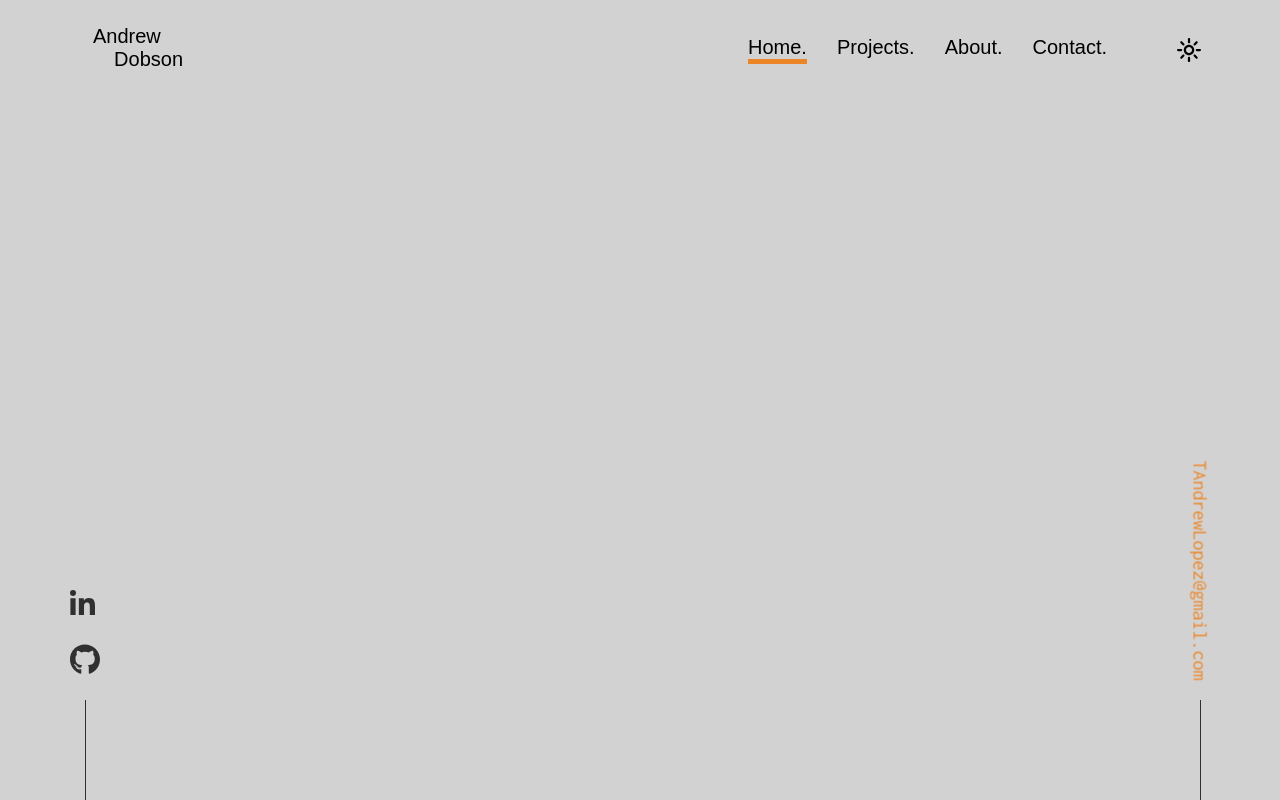
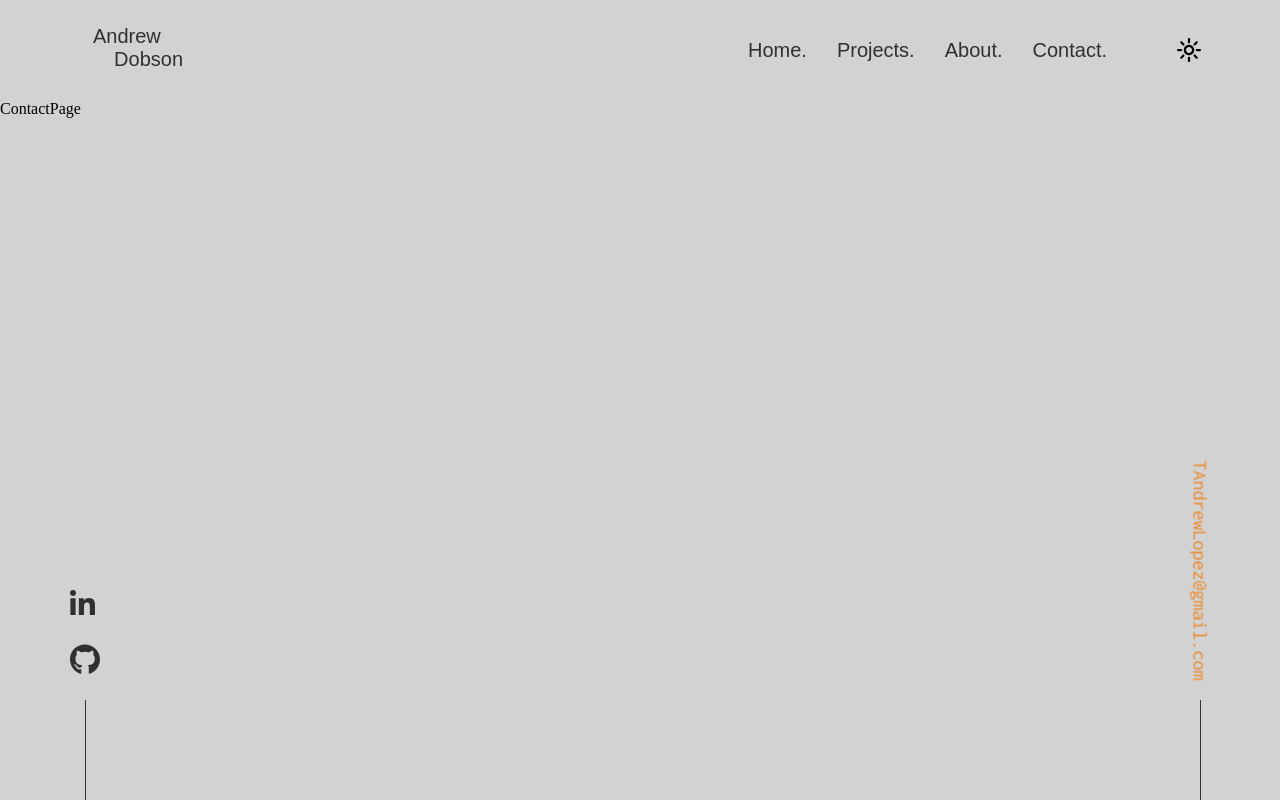
Before and after one commit to TAndrewLopez/portfolio.v1, a React app: page /contact in a window 1280 px wide. Built offline with nearby package versions, Linux system fonts and the light colour scheme; a web font is replaced by a local one.

Commit message:
Added react-router-dom for navigation.

```diff
--- a/src/components/App.jsx
+++ b/src/components/App.jsx
@@ -1,9 +1,12 @@
 import React from "react";
-
+import { Routes, Route } from "react-router-dom";
 //COMPONENTS
 import { NavBar } from "./NavBar/NavBar";
 import { Socials } from "./Socials/Socials";
+
 import { LandingPage } from "./pages/Landing/LandingPage";
+import { AboutPage } from "./pages/About/AboutPage";
+import { ContactPage } from "./pages/Contact/ContactPage";
 import { ProjectsPage } from "./pages/Projects/ProjectsPage";
 
 const App = () => {
@@ -11,7 +14,12 @@ const App = () => {
     <div className="app">
       <NavBar />
       <Socials />
-      {/* <LandingPage /> */}
+      <Routes>
+        <Route path="/" element={<LandingPage />} />
+        <Route path="/about" element={<AboutPage />} />
+        <Route path="/projects" element={<ProjectsPage />} />
+        <Route path="/contact" element={<ContactPage />} />
+      </Routes>
       {/* <ProjectsPage /> */}
     </div>
   );
--- a/src/components/NavBar/NavBar.jsx
+++ b/src/components/NavBar/NavBar.jsx
@@ -1,4 +1,5 @@
 import React from "react";
+import { Link } from "react-router-dom";
 import "./navbar.css";
 
 export const NavBar = () => {
@@ -6,16 +7,18 @@ export const NavBar = () => {
     <div className="navbar-container">
       <div className="nav-left">
         <div className="logo">
-          <span>Andrew</span>
-          <span>Dobson</span>
+          <Link to={"/"}>
+            <span>Andrew</span>
+            <span>Dobson</span>
+          </Link>
         </div>
       </div>
       <div className="nav-right">
         <div className="links">
-          <span className="active">Home.</span>
-          <span>Projects.</span>
-          <span>About.</span>
-          <span>Contact.</span>
+          <Link to={"/"}>Home.</Link>
+          <Link to={"/projects"}>Projects.</Link>
+          <Link to={"/about"}>About.</Link>
+          <Link to={"/contact"}>Contact.</Link>
         </div>
         <div className="toggle-mode">
           <svg xmlns="http://www.w3.org/2000/svg" viewBox="0 0 512 512">
--- a/src/components/NavBar/navbar.css
+++ b/src/components/NavBar/navbar.css
@@ -21,7 +21,11 @@
 .logo {
   width: 90px;
   height: 50px;
-  cursor: pointer;
+}
+
+.logo a {
+  text-decoration: none;
+  color: #303030;
 }
 
 .logo span:nth-child(2) {
@@ -37,12 +41,13 @@
   list-style: none;
   margin-right: 55px;
 }
-
-.links span {
+.links a {
+  color: #303030;
+  text-decoration: none;
   margin: 15px;
 }
 
-.links span.active::after {
+.links a.active::after {
   content: "";
   display: block;
   height: 5px;
--- a/src/components/pages/About/AboutPage.jsx
+++ b/src/components/pages/About/AboutPage.jsx
@@ -1,7 +1,5 @@
 import React from "react";
 
-const AboutPage = () => {
+export const AboutPage = () => {
   return <div>AboutPage</div>;
 };
-
-export default AboutPage;
--- /dev/null
+++ b/src/components/pages/Contact/ContactPage.jsx
@@ -0,0 +1,5 @@
+import React from "react";
+
+export const ContactPage = () => {
+  return <div>ContactPage</div>;
+};
--- a/src/index.js
+++ b/src/index.js
@@ -1,5 +1,8 @@
 import React from "react";
 import ReactDOM from "react-dom/client";
+
+import { BrowserRouter as Router } from "react-router-dom";
+
 import { Provider } from "react-redux";
 // import { store } from "./store/store";
 //COMPONENTS
@@ -11,4 +14,8 @@ const root = ReactDOM.createRoot(document.getElementById("root"));
 //     <App />
 //   </Provider>
 // );
-root.render(<App />);
+root.render(
+  <Router>
+    <App />
+  </Router>
+);
```
Also changed, not shown: 1 other file (tests, documents, lock files or other folders).
